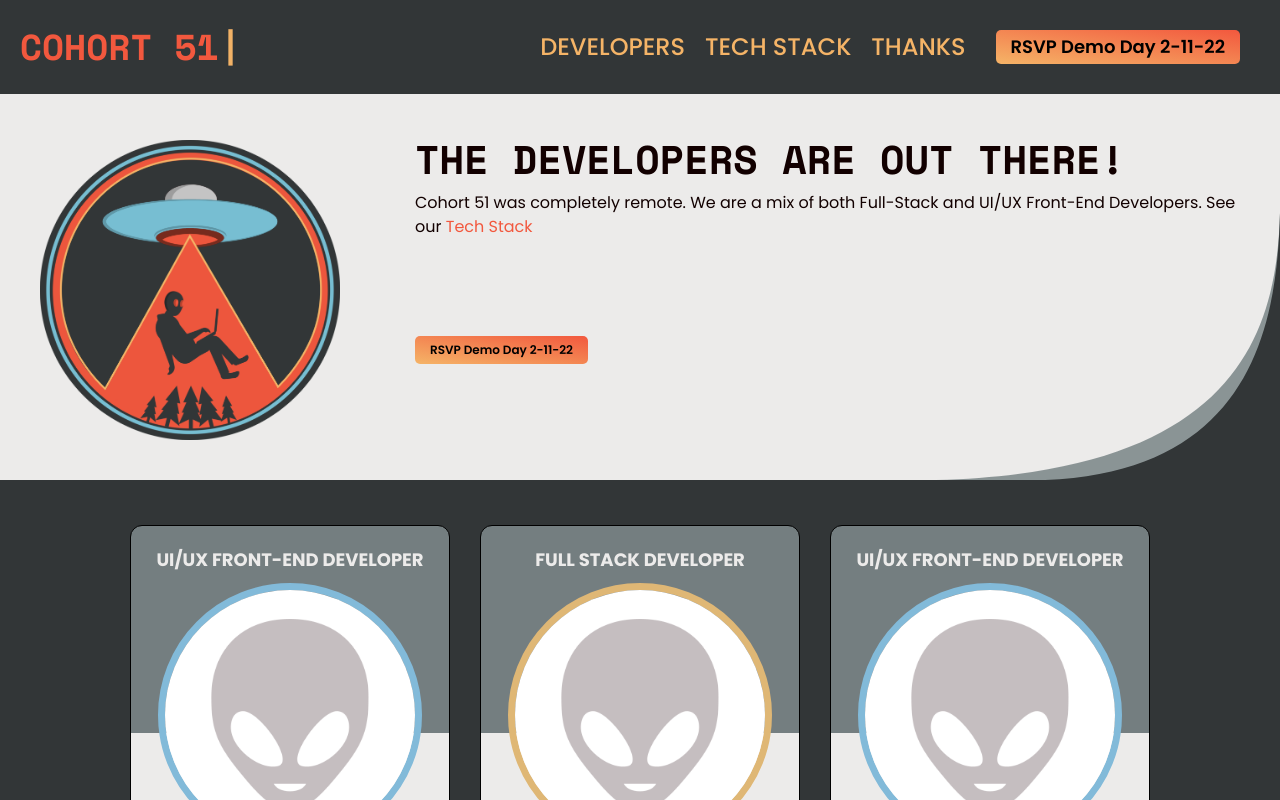
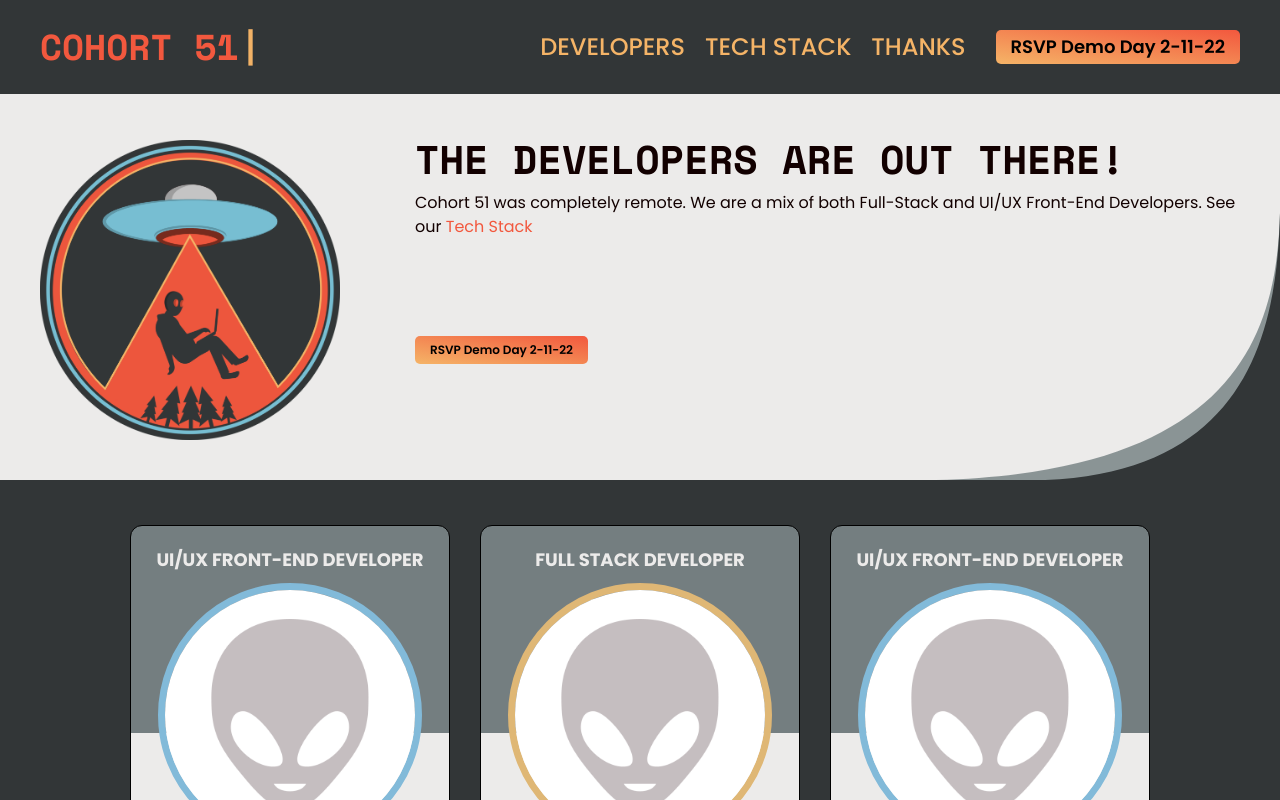
Before and after one commit to nss-day-cohort-51/nss-day-cohort-51.github.io, a React (Create React App) app: page / in a window 1280 px wide. Shown: the top 800 px of the page. Built offline with nearby package versions, Linux system fonts and the light colour scheme.

Commit message:
updated padding on navbar

```diff
--- a/src/styles/navbar.scss
+++ b/src/styles/navbar.scss
@@ -24,7 +24,7 @@ $platinum: #ecebea;
 
   .typing-holder {
     margin: auto 0px;
-    padding: 0px;
+    padding-left: 20px;
   }
 }
 
```
